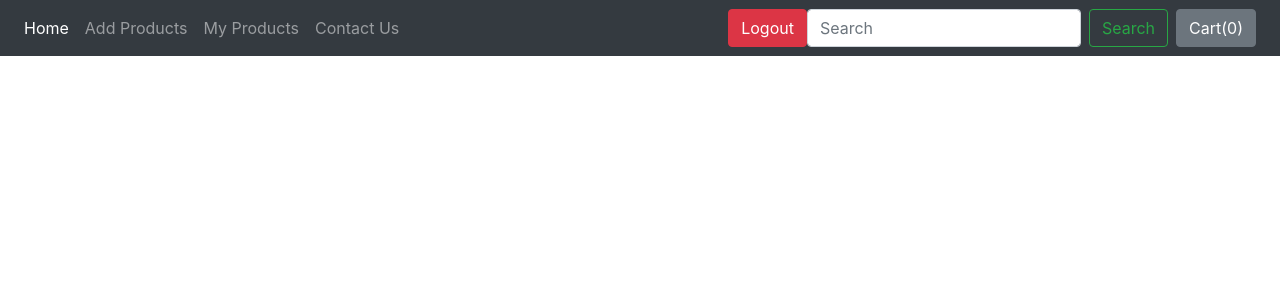
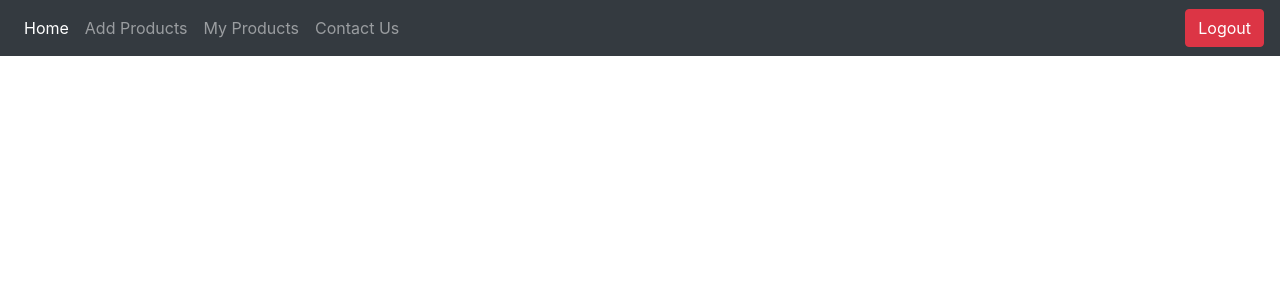
Before and after one commit to VaibhavPatil4240/RwentalFarm, a Django app: page /shop/owner/ in a window 1280 px wide. Shown: the top 300 px of the page. Run offline with Django 3.2, Linux system fonts and the light colour scheme; a user stored in the database is signed in; some libraries are stand-ins or nearby versions.

Commit message:
update owner dash_ 1

```diff
--- a/shop/templates/shop/index.html
+++ b/shop/templates/shop/index.html
@@ -73,7 +73,6 @@ padding-right: 0;
                                 </span>
                                 <a href="/shop/products/{{i.id}}"><button id="qv{{i.id}}" class="btn btn-primary cart">QuickView</button></a>
                             </div>
-
                         </div>
                     </div>
                     {% if forloop.counter|divisibleby:4 and forloop.counter > 0 and not forloop.last %}
--- a/shop/templates/shop/owner_dash.html
+++ b/shop/templates/shop/owner_dash.html
@@ -55,15 +55,8 @@
     <a class="nav-item nav link" href="{% url 'register' %}"><button type="button" class="btn btn-warning">Register</button></a>
   </div>
   {% endif %}
-    <form method='get' action='/shop/search/' class="form-inline my-2 my-lg-0">
-      <input class="form-control mr-sm-2" type="search" placeholder="Search" aria-label="Search" name="search" id="search">
-      <button class="btn btn-outline-success my-2 my-sm-0" type="submit">Search</button>
-    </form>
-    <button type="button" class="btn btn-secondary mx-2" id="popcart" data-container="body" data-toggle="popover" data-placement="bottom" data-html="true" data-content="Vivamus
-sagittis lacus vel augue laoreet rutrum faucibus.">
 
 
-  Cart(<span id="cart">0</span>)
 </button>
   </div>
 </nav>
--- a/shop/views.py
+++ b/shop/views.py
@@ -185,7 +185,6 @@ def ownerDashBoard(request):
 
 @login_required
 def productView(request, myid):
-
     # Fetch the product using the id
     product = Product.objects.filter(id=myid)
     return render(request, 'shop/prodView.html', {'product':product[0]})
```
Also changed, not shown: db.sqlite3.
